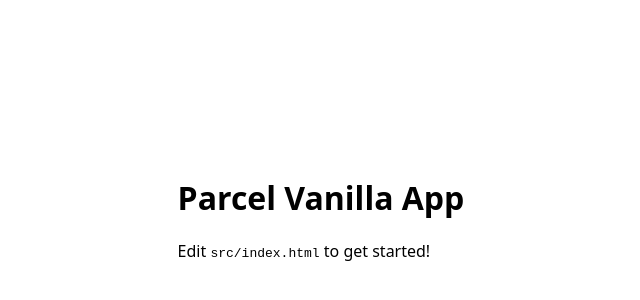
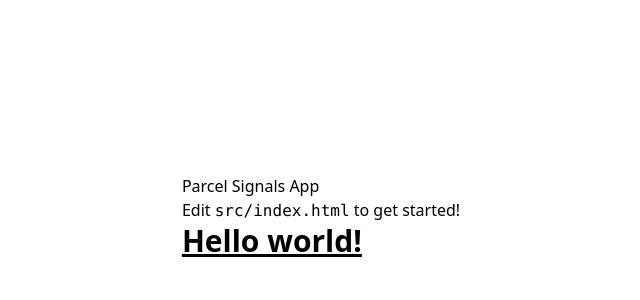
Before and after one commit to JavaVista/basic-signals-implementation, a website built with Parcel: page src/index.html in a window 1280 px wide. Shown: the part 184-484 px from the top of the page, without its empty margins (319-959 px from the left). Built offline with nearby package versions, Linux system fonts and the light colour scheme.

Commit message:
add Tailwind CSS integration

```diff
--- a/package.json
+++ b/package.json
@@ -7,7 +7,10 @@
     "start": "parcel",
     "build": "parcel build"
   },
-  "dependencies": {},
+  "dependencies": {
+    "@tailwindcss/postcss": "^4.0.17",
+    "tailwindcss": "^4.0.17"
+  },
   "devDependencies": {
     "parcel": "^2.14.0"
   }
--- a/src/index.html
+++ b/src/index.html
@@ -7,7 +7,10 @@
     <link rel="stylesheet" href="style.css">
   </head>
   <body>
-    <h1>Parcel Vanilla App</h1>
+    <h1>Parcel Signals App</h1>
     <p>Edit <code>src/index.html</code> to get started!</p>
+    <h1 class="text-3xl font-bold underline">
+      Hello world!
+    </h1>
   </body>
 </html>
--- a/src/style.css
+++ b/src/style.css
@@ -1,3 +1,5 @@
+@import "tailwindcss";
+
 html {
   color-scheme: light dark;
   font-family: system-ui;
```
Also changed, not shown: .postcssrc (added), 1 other file.
